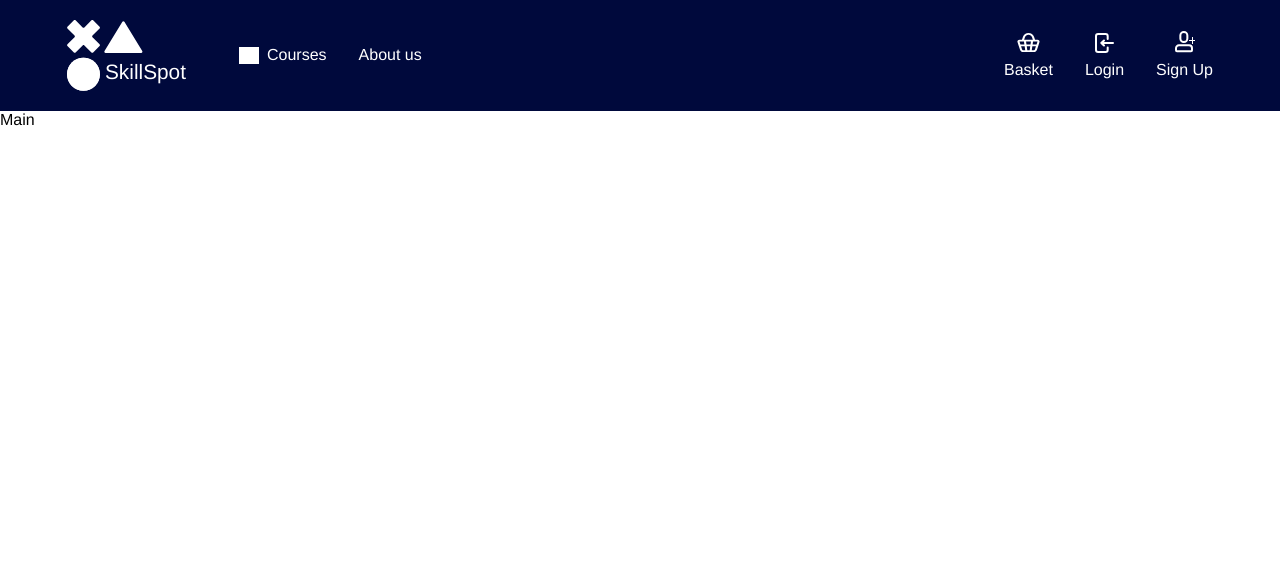
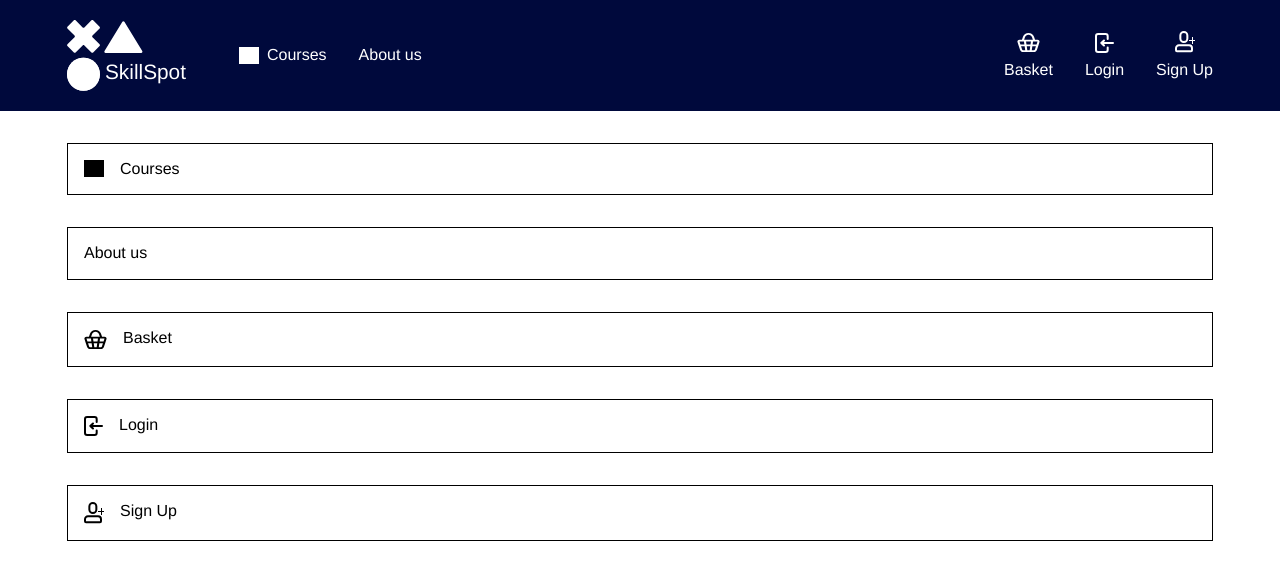
Before and after one commit to ilanalis/rss-e-commerce, a React (Vite) app: page / in a window 1280 px wide. Shown: the top 580 px of the page. Built offline with nearby package versions, Linux system fonts and the light colour scheme; grey boxes are pictures that could not be loaded.

Commit message:
feat: add main page (#21)
Co-authored-by: dmitriy.salangin <dmitriy.salangin@simpleone.ru>

```diff
--- /dev/null
+++ b/src/pages/about-us/index.tsx
@@ -0,0 +1,5 @@
+function AboutUs() {
+  return <>AboutUs</>;
+}
+
+export default AboutUs;
--- /dev/null
+++ b/src/pages/cart/index.tsx
@@ -0,0 +1,5 @@
+function Cart() {
+  return <>Cart</>;
+}
+
+export default Cart;
--- /dev/null
+++ b/src/pages/courses/index.tsx
@@ -0,0 +1,5 @@
+function Courses() {
+  return <>Courses</>;
+}
+
+export default Courses;
--- a/src/pages/main.tsx
+++ /dev/null
@@ -1,5 +0,0 @@
-function Main() {
-  return <>Main</>;
-}
-
-export default Main;
--- /dev/null
+++ b/src/pages/main/index.tsx
@@ -0,0 +1,43 @@
+import { Link } from 'react-router-dom';
+import styles from './main.module.css';
+import cn from 'classnames';
+
+function Main() {
+  return (
+    <div className={cn('container', styles.main)}>
+      <ul>
+        <li className={styles.navItem}>
+          <Link className={styles.link} to="/courses">
+            <i className={cn(styles.icon, styles.coursesIcon)}></i>
+            Courses
+          </Link>
+        </li>
+        <li className={styles.navItem}>
+          <Link className={styles.link} to="/about">
+            About us
+          </Link>
+        </li>
+        <li className={styles.navItem}>
+          <Link className={styles.link} to="/cart">
+            <i className={cn(styles.icon, styles.basketIcon)}></i>
+            Basket
+          </Link>
+        </li>
+        <li className={styles.navItem}>
+          <Link className={styles.link} to="/login">
+            <i className={cn(styles.icon, styles.loginIcon)}></i>
+            Login
+          </Link>
+        </li>
+        <li className={styles.navItem}>
+          <Link className={styles.link} to="/sign-up">
+            <i className={cn(styles.icon, styles.signupIcon)}></i>
+            Sign Up
+          </Link>
+        </li>
+      </ul>
+    </div>
+  );
+}
+
+export default Main;
--- /dev/null
+++ b/src/pages/main/main.module.css
@@ -0,0 +1,53 @@
+.navItem {
+  margin-top: 2rem;
+  border: 1px solid black;
+}
+
+.link {
+  display: flex;
+  gap: 1rem;
+  width: 100%;
+  padding: 1rem;
+}
+
+.icon {
+  display: block;
+  mask-size: cover;
+  background-color: var(--dark-text);
+}
+
+.coursesIcon {
+  mask-image: url('../../assets/courses.svg');
+  width: 20px;
+  height: 17px;
+}
+
+.basketIcon {
+  mask-image: url('../../assets/basket.svg');
+  width: 23px;
+  height: 21px;
+}
+
+.profileIcon {
+  mask-image: url('../../assets/profile.svg');
+  width: 18px;
+  height: 19px;
+}
+
+.logoutIcon {
+  mask-image: url('../../assets/logout.svg');
+  width: 16px;
+  height: 20px;
+}
+
+.loginIcon {
+  mask-image: url('../../assets/login.svg');
+  width: 19px;
+  height: 20px;
+}
+
+.signupIcon {
+  mask-image: url('../../assets/signup.svg');
+  width: 20px;
+  height: 22px;
+}
--- /dev/null
+++ b/src/pages/profile/index.tsx
@@ -0,0 +1,5 @@
+function Profile() {
+  return <>Profile</>;
+}
+
+export default Profile;
```
Also changed, not shown: src/router.tsx (+21 -17 lines), src/pages/login/index.tsx (renamed from src/pages/login.tsx), src/pages/sign-up/index.tsx (renamed from src/pages/sign-up.tsx).
